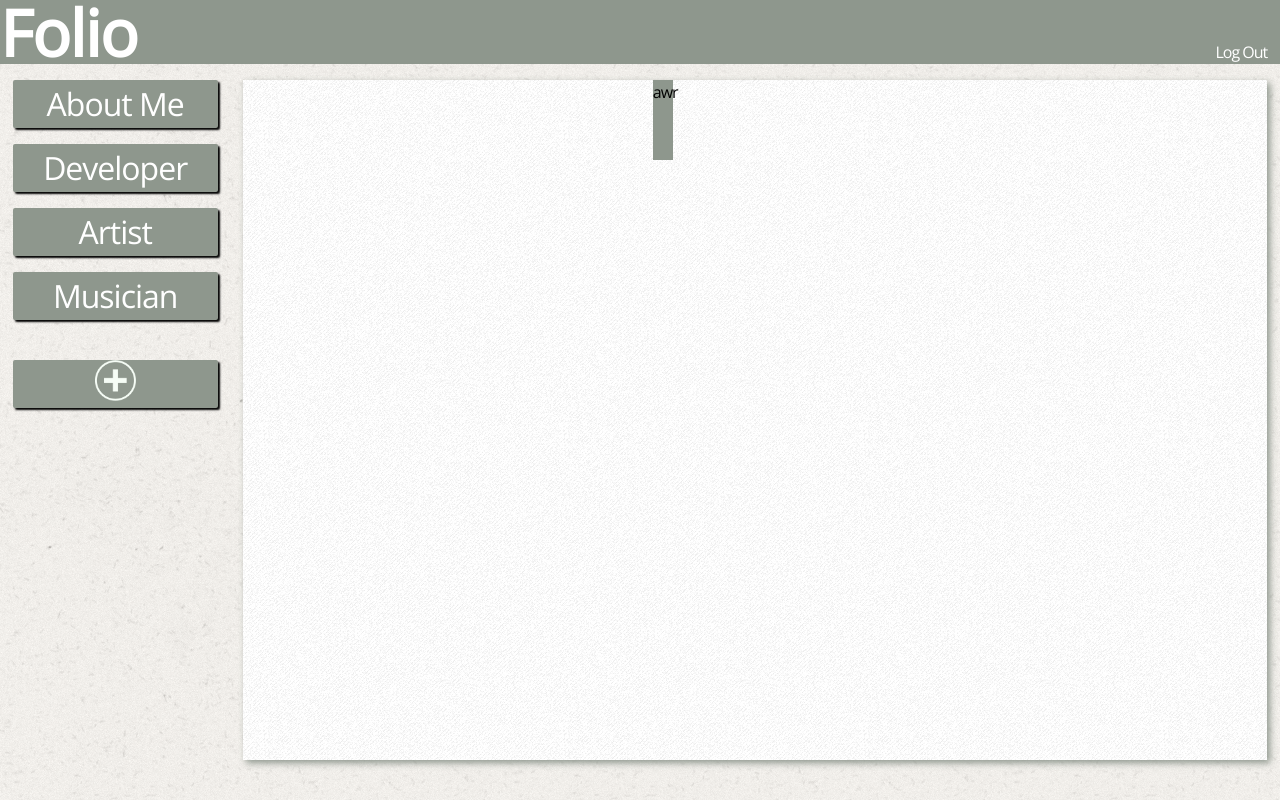
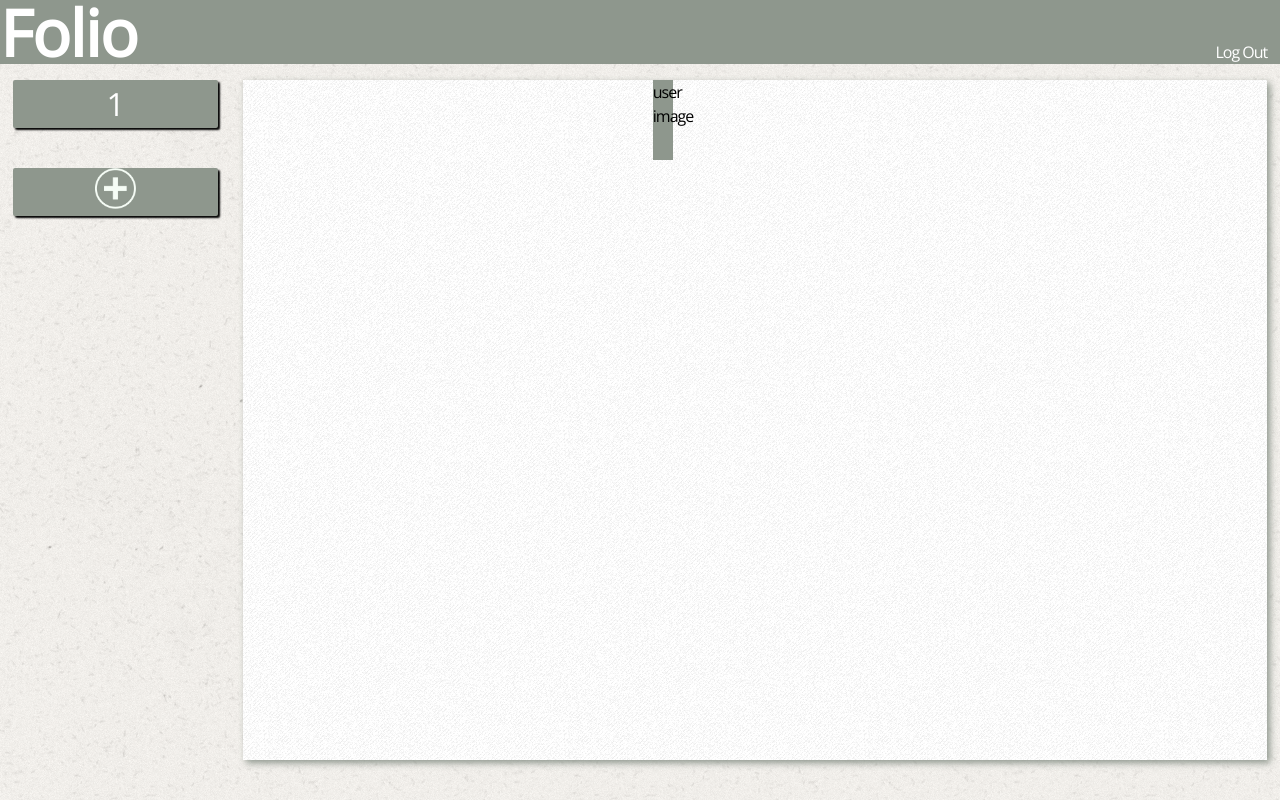
Before and after one commit to robinsonsarah01/folio, a Flask app: template templates/setup.html in a window 1280 px wide. Run offline with Flask 2, Linux system fonts and the light colour scheme; the template is opened without the code that fills it: most values are stand-ins (such as "Sample title", 1, 10 or a date in 2020); parts of the project's set-up code (start-up, migrations or seed data) failed here and were passed over; some libraries are stand-ins or nearby versions.

Commit message:
working on setup.html - basic ffunctional stuff

```diff
--- a/app.py
+++ b/app.py
@@ -31,8 +31,13 @@ def login():
 
             #if all goes well
             session["user"] = username
+            info = db.getUserInfo(username)
+            try:
+                pages = info["pages"]
+            except: #fails if info is a string error
+                return render_template("login.html",error=info)
 
-            return "PLACEHOLDER - YOU HAVE BEEN LOGGED IN, " + str(username)
+            return redirect(url_for("home",username=username,pages=pages))
 
         else: #if button == "Create my Folio!"
             name = request.form['first_name'] + " " + request.form['last_name']
@@ -44,6 +49,14 @@ def login():
             return "<p>PLACEHOLDER - YOU HAVE BEEN REGISTERED, " + name + "</p>" + "<p>" + str(res) + "</p>"
 
 
+
+@app.route("/logout",methods=["GET","POST"])
+def logout():
+    if "user" in session:
+        session.pop("user",None)
+    return redirect(url_for("login"))
+
+
 @app.route("/<username>/",methods = ["GET","POST"])
 def home(username=""):
     if not username and "user" not in session:
@@ -51,7 +64,13 @@ def home(username=""):
     if "user" in session and not username:
         username = session["user"]
 
-    return "PLACEHOLDER - HOME PAGE FOR " + username
+    info = db.getUserInfo(username)
+    try:
+        pages = info["pages"]
+    except(e): #deal with user does not exist errors elsewhere?
+        pages = ["about"]
+
+    return render_template("setup.html",username=username,pages=pages)
 
 
 @app.route("/<username>/<page>",methods = ["GET","POST"])
--- a/templates/setup.html
+++ b/templates/setup.html
@@ -12,7 +12,7 @@
 
 <body>
 
-<div id="rectangle"><input type="hidden" value="my text" name="my_hidden_field/">
+<div id="rectangle"><input type="hidden" value="{{username}}" name="my_username">
 </div>
 
 <div id="login" class="back-rectangle">
@@ -21,25 +21,34 @@
 
       </div>
 <div id="left_scroll">
-<div id="about_select" class="left_rectangle"> <center>About Me</center></div>
-<div id="dev_select" class="left_rectangle"> <center>Developer</center></div>
-<div id="art_select" class="left_rectangle"> <center>Artist</center></div>
-<div id="music_select" class="left_rectangle"> <center>Musician</center></div>
+
+{% for page in pages %}
+
+<div id="{{page}}" class="left_rectangle"> <center>{{page}}</center></div>
+
+{% endfor %}
 <br>
 <div id="add_folio" class="left_rectangle"><center><img src="../static/plus.png" width=20%  height=100%></img></center></div>
 </div>
 
 <div id="right_scroll">
 
-<div id="about_me">
+  <div id="about_me">
     <div id="user_image">
-awr
-			</div>
+      user image
+    </div>
+
+  </div>
+
+  <div id="contents">
+
+  </div>
+
+</div>
 
 
-</div>
-</div>
+<script src="/static/jquery.js"></script>
+<script type="text/javascript" src="../static/setup.js"></script>
 
-<script type="text/javascript" src="../static/setup.js"></script>
 </body>
 </html>
--- a/templates/user.html
+++ b/templates/user.html
@@ -30,8 +30,7 @@
 
   <div id="folio_contents">
 
-    <!-- loading folios through js instead -->
-    <!--p>{{ folio|safe }}</p> <!--html works in folio -->
+    <!-- load folios through js-->
 
   </div>
 
```
